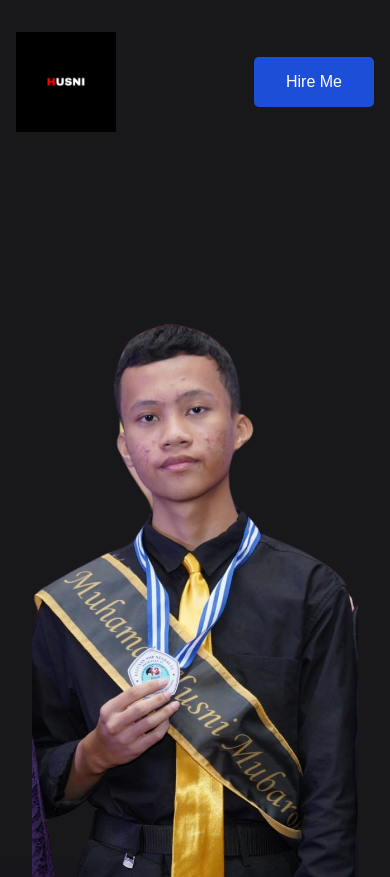
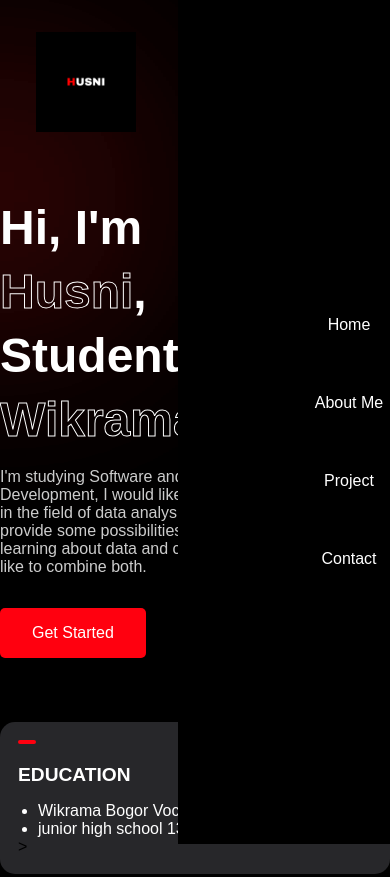
Before and after one commit to muhamadhusnimubarok/husni3.github.io, a plain HTML site: page index.html in a window 390 px wide. Shown: the top 877 px of the page. Drawn offline with nearby package versions, Linux system fonts and the light colour scheme.

Commit message:
project 1

```diff
--- a/index.html
+++ b/index.html
@@ -6,39 +6,43 @@
     <meta name="viewport" content="width=device-width, initial-scale=1.0">
 
     <link rel="stylesheet" href="style.css">
+    <link rel="stylesheet" href="responsive.css">
     <title>Personal Portfolio</title>
-    <link rel="stylesheet" href="https://fonts.googleapis.com/css2?family=Material+Symbols+Outlined:opsz,wght,FILL,GRAD@24,400,0,0" />
+    <link rel="stylesheet" href="https://cdnjs.cloudflare.com/ajax/libs/font-awesome/6.4.2/css/all.min.css" integrity="sha512-z3gLpd7yknf1YoNbCzqRKc4qyor8gaKU1qmn+CShxbuBusANI9QpRohGBreCFkKxLhei6S9CQXFEbbKuqLg0DA==" crossorigin="anonymous" referrerpolicy="no-referrer" />
 </head>
 
 <body>
 
-<!-------------------------------------------NAV----------------------------------------------------->
+<!-------------------------------------------NAV--------------------------------------------------------------------------------------------------------------------------------------------------------------------------------------------------------------------------->
 
     <nav>
-        <div class="nav-logo">
+        <ul class="nav-links">
+        <li class="nav-logo">
             <a href="#">
                 <img src="images/HUSNI.png">
             </a>
-        </div>
-
-        <ul class="nav-links">
-            <li class="link"><a href="#">Home</a></li>
-            <li id="link1" class="link"><a href="#">About Me</a></li>
-            <li id="link2" class="link"><a href="#">Project</a></li>
-            <li id="link3" class="link"><a href="#">Contact</a></li>
-        </ul>
-        <button class="btn">Hire Me</button>
+        </li>
+        <input class="checkbox" id="check">
+        <span class="menu">
+                <li class="link"><a href="#">Home</a></li>
+                <li id="link1" class="link"><a href="#">About Me</a></li>
+                <li id="link2" class="link"><a href="#">Project</a></li>
+                <li id="link3" class="link"><a href="#">Contact</a></li>
+            </ul>
+            <label for="check" class="close-menu"><i class="fas fa-times"></i></label>
+        </span>
+        <label for="check" class="open-menu"><i class="fas fa-bars"></i></label>
     </nav>
 
-<!-----------------------------------------End Of Nav-Bar------------------------------------------------------------------------------>
+<!-----------------------------------------End Of Nav-Bar----------------------------------------------------------------------------------------------------------------------------------------------------------------------------------------->
 
 
-<!----------------------------------------------Header--------------------------------------------------------------->
-    <header class="container">
+<!----------------------------------------------Header----------------------------------------------------------------------------------------------------------------------------------------------------------------------------------------------------->
+    <header class="container1">
         <div class="content">
             <span class="blur"></span>
             <span class="blur"></span>
-            <H1>Hi, I'm <span>Husni</span>, Student at Wikrama</H1>
+            <H1>Hi, I'm <span>Husni</span>, Student at <span>Wikrama</span></H1>
             <p>
                 I'm studying Software and Game Development,  I would like to work in the field of data analysis and provide some possibilities. I enjoy learning about data and coding, I like to combine both.
             </p>
@@ -48,11 +52,11 @@
             <img src="images/perpisahan-removebg.png">
         </div>
     </header>
-<!-----------------------------------------------End of Header--------------------------------------------------  -->
+<!-----------------------------------------------End of Header-------------------------------------------------------------------------------------------------------------------------------------------------------------------------------------------------------->
 
-<!--------------------------------------------------MAIN-----------------------------------------------------------------A-->
+<!--------------------------------------------------MAIN----------------------------------------------------------------------------------------------------------------------------------------------------------------------------------------------------------->
 <main>
-    <section class="container">
+    <section class="container2">
         <h2 class="header"></h2>
         <div class="features">
             <div class="card">
@@ -89,9 +93,9 @@
     </section>
 
     <section class="container">
-        <h2 class="header">project development plan</h2>
+        <h2 class="header">PROJECT DEVELOPMENT PLAN</h2>
         <p class="sub-header">
-            projects I plan to develop
+            MY PLAN PROJECT
         </p>
         <div class="pricing">
             <div class="card">
@@ -150,11 +154,11 @@
         </div>
     </section>
 </main>
-<!-------------------------------------------------- END OF MAIN-----------------------------------------------------------------A-->
+<!-------------------------------------------------- END OF MAIN-------------------------------------------------------------------------------------------------------------------------------------------------------------------------------------------------------->
 
 
 
-<!-------------------------------------------------------FOOTER------------------------------------------------------------------->
+<!-------------------------------------------------------FOOTER----------------------------------------------------------------------------------------------------------------------------------------------------------------------------------------------------------->
 <footer class="container">
         <span class="blur"></span>
         <span class="blur"></span>
@@ -188,7 +192,7 @@
             <a href="#">Terms & Conditions</a>
         </div>
     </footer>
-<!------------------------------------------------------- END OF FOOTER------------------------------------------------------------------->
+<!------------------------------------------------------- END OF FOOTER--------------------------------------------------------------------------------------------------------------------------------------------------------------------------------------------------->
     <script src="script.js"></script>
 </body>
 
--- /dev/null
+++ b/responsive.css
@@ -0,0 +1,14 @@
+/*android*/
+
+@media screen and(max-width:764px){
+    .container2 {
+        display:flex;
+        flex-direction: column;
+
+    }
+    .btn {
+        display: flex;
+        justify-content: center;
+    }
+
+}
--- a/style.css
+++ b/style.css
@@ -1,5 +1,3 @@
-@import url('https://fonts.googleapis.com/css2?family=Poppins:wght@300;400;500;600;700;800&display=swap');
-
 *{
     padding: 0;
     margin: 0;
@@ -19,7 +17,7 @@ a{
 
 body{
     font-family: 'Poppins', sans-serif;
-    background-color: #18181B;
+    background-color: #000;
 }
 
 nav{
@@ -42,6 +40,22 @@ nav{
     align-items: center;
     gap: 3rem;
 }
+.menu {
+    display: flex;
+}
+.menu li { padding-left:30px ;
+}
+.menu li a {
+    display:inline-flex;
+    text-decoration: none;
+    color:#fff;
+    text-align: center;
+
+
+
+
+
+}
 
 .link a{
     position: relative;
@@ -49,33 +63,56 @@ nav{
     color: #fff;
 }
 
-.link a::after{
+.menu a::after{
     content: "";
     position: absolute;
     height: 2px;
     width: 0;
     bottom: 0;
     left: 0;
-    background-color: #1d4ed8;
+    background-color:  #ff000f;
     transition: all 0.3s ease;
 }
 
-.link a:hover::after{
-    width: 70%;
+.menu a:hover::after{
+    width: 100%;
 }
-
+.open-menu , .close-menu {
+    position: absolute;
+    color:#fff;
+    cursor: pointer;
+    font-size: 1.5rem;
+    display: none;
+}
+.open-menu {
+    top:10px;
+    right: 10px;
+    position: absolute;
+    color: #fff;
+    cursor: pointer;
+    font-size: 1.5rem;
+}
+.close-menu {
+    position: absolute;
+    color: #fff;
+    cursor: pointer;
+    font-size: 1.5rem;
+    top: 10px;
+    right: 10px;
+}
+#check { display: none;}
 .btn{
     padding: 1rem 2rem;
     font-size: 1rem;
     color: #fff;
-    background-color: #1d4ed8;
+    background-color: #ff000f;
     border-radius: 5px;
     cursor: pointer;
-    transition: all 0.3s ease;
+    transition: all 0.8s ease;
 }
 
 .btn:hover{
-    background-color: #1e40af;
+    background-color:  #ff000f;
 }
 
 .container{
@@ -86,7 +123,7 @@ nav{
 
 .blur{
     position: absolute;
-    box-shadow: 0 0 1000px 50px #1d4ed8;
+    box-shadow: 0 0 1000px 50px #d81d1d;
     z-index: -100;
 }
 
@@ -97,6 +134,7 @@ header{
     grid-template-columns: repeat(2, 1fr);
     align-items: center;
     gap: 2rem;
+    display: flex;
 }
 
 header .content h4{
@@ -137,7 +175,7 @@ header .image::before{
     font-size: 38rem;
     font-weight: 400;
     line-height: 20rem;
-    color: #1d4ed8;
+    color:  #ff000f;
     opacity: 0.2;
     z-index: -100;
 }
@@ -176,12 +214,13 @@ ul {
 
 .features .card:hover{
     background-color: #323232;
-    border-color: #fff;
+    border-color: #ff000f;
+    box-shadow: 1px 1px 100px #ff000f;
 }
 
 .features .card span{
     display: inline-block;
-    background-color: #1e40af;
+    background-color:  #ff000f;
     padding: 2px 9px;
     margin-bottom: 1rem;
     font-size: 1.75rem;
@@ -207,7 +246,7 @@ ul {
 }
 
 .features .card a:hover{
-    color: #1e40af;
+    color:  #ff000f;
 }
 
 .sub-header{
@@ -236,7 +275,9 @@ ul {
 
 .pricing .card:hover{
     background-color: #323232;
-    border-color: #fff;
+    border-color: #ff000f;
+    box-shadow: 1px 1px 100px #ff000f;
+
 }
 
 .pricing .card .content{
@@ -274,12 +315,12 @@ ul {
 .pricing .card button{
     color: #fff;
     background-color: transparent;
-    border: 2px solid #fff;
+    border: 2px solid #ff000f;
 }
 
 .pricing .card button:hover{
-    background-color: #1e40af;
-    border-color: #1e40af;
+    background-color:  #ff000f;
+    border-color:  #ff000f;
 }
 
 footer{
@@ -316,8 +357,8 @@ footer .column .socials a{
 
 footer .column .socials a:hover{
     color: #fff;
-    background-color: #1d4ed8;
-    border-color: #1d4ed8;
+    background-color:  #ff000f;
+    border-color:  #ff000f;
 }
 
 footer .column h4{
@@ -335,7 +376,7 @@ footer .column > a{
 }
 
 footer .column > a:hover{
-    color: #1d4ed8;
+    color:  #ff000f;
 }
 
 .copyright{
@@ -348,9 +389,6 @@ footer .column > a:hover{
 }
 
 @media (width < 900px){
-    .nav-links{
-        display: none;
-    }
     header{
         grid-template-columns: repeat(1, 1fr);
     }
@@ -384,4 +422,26 @@ footer .column > a:hover{
     footer{
         grid-template-columns: 1fr 150px;
     }
+    .menu {
+        flex-direction:column ;
+        align-items: center;
+        justify-content: center;
+        width:80%;
+        height: 100vh;
+        position: fixed;
+        top:0;
+        right: -100px;
+        z-index: 100;
+        background-color: #000;
+        transition: all 0.2s ease-in-out;
+    }
+    .menu li a {
+        margin-top: 40px;
+    }
+    .menu li a {
+         padding: 10px;
+        }
+    .open-menu , .close-menu { display: block;
+         }
+    #check:checked ~ .menu {right: 0;}
 }
```
Also changed, not shown: script.js (+4 -4 lines).
